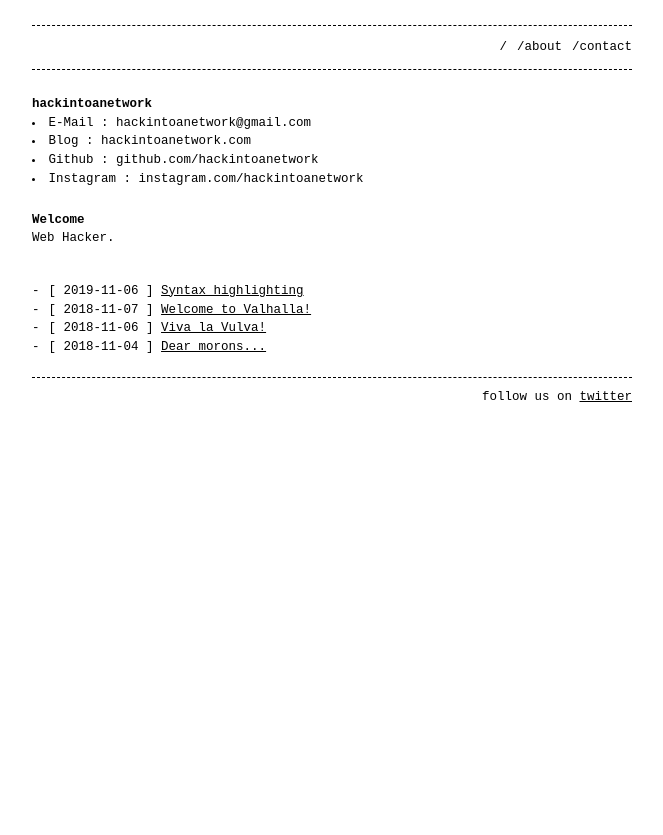
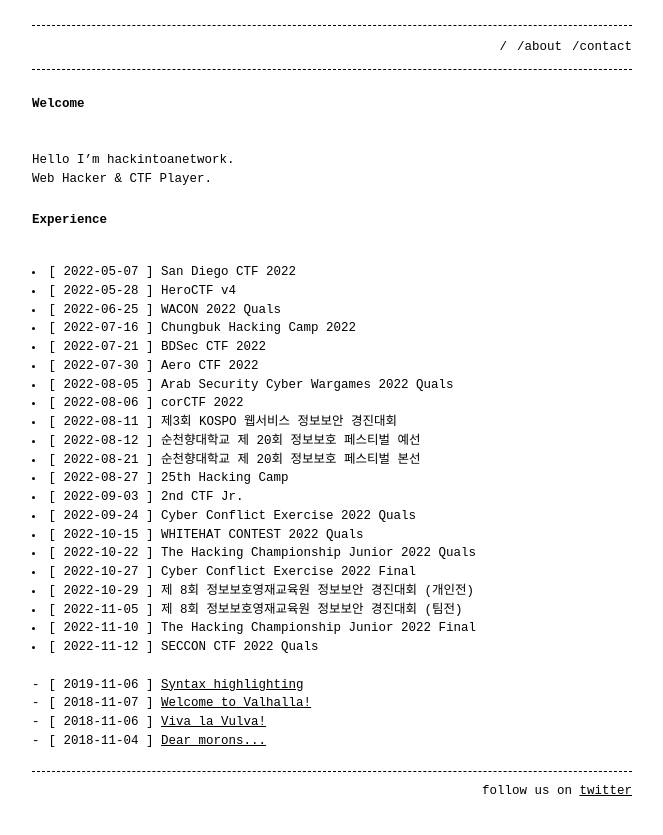
Before and after one commit to hackintoanetwork/hackintoanetwork.github.io, a Jekyll site: the page built from index.md, in a window 1280 px wide. Shown: the top 835 px of the page, without its empty margins (308-971 px from the left). Built offline with Jekyll 4.4.1, drawn with Linux system fonts in a browser that asks for light colours.

Commit message:
Update index.md

```diff
--- a/index.md
+++ b/index.md
@@ -4,13 +4,31 @@ layout: home
 permalink: /
 ---
 
-# hackintoanetwork
+# Welcome
+<br>
+Hello I'm hackintoanetwork.
+Web Hacker & CTF Player.
 
-<li>E-Mail : hackintoanetwork@gmail.com</li>
-<li>Blog : hackintoanetwork.com</li>
-<li>Github : github.com/hackintoanetwork</li>
-<li>Instagram : instagram.com/hackintoanetwork</li>
-
-# Welcome
-
-Web Hacker.
+# Experience
+<br>
+<li>[ 2022-05-07 ] San Diego CTF 2022</li>
+<li>[ 2022-05-28 ] HeroCTF v4</li>
+<li>[ 2022-06-25 ] WACON 2022 Quals</li>
+<li>[ 2022-07-16 ] Chungbuk Hacking Camp 2022</li>
+<li>[ 2022-07-21 ] BDSec CTF 2022</li>
+<li>[ 2022-07-30 ] Aero CTF 2022</li>
+<li>[ 2022-08-05 ] Arab Security Cyber Wargames 2022 Quals</li>
+<li>[ 2022-08-06 ] corCTF 2022</li>
+<li>[ 2022-08-11 ] 제3회 KOSPO 웹서비스 정보보안 경진대회</li>
+<li>[ 2022-08-12 ] 순천향대학교 제 20회 정보보호 페스티벌 예선</li>
+<li>[ 2022-08-21 ] 순천향대학교 제 20회 정보보호 페스티벌 본선</li>
+<li>[ 2022-08-27 ] 25th Hacking Camp</li>
+<li>[ 2022-09-03 ] 2nd CTF Jr.</li>
+<li>[ 2022-09-24 ] Cyber Conflict Exercise 2022 Quals</li>
+<li>[ 2022-10-15 ] WHITEHAT CONTEST 2022 Quals</li>
+<li>[ 2022-10-22 ] The Hacking Championship Junior 2022 Quals</li>
+<li>[ 2022-10-27 ] Cyber Conflict Exercise 2022 Final</li>
+<li>[ 2022-10-29 ] 제 8회 정보보호영재교육원 정보보안 경진대회 (개인전)</li>
+<li>[ 2022-11-05 ] 제 8회 정보보호영재교육원 정보보안 경진대회 (팀전)</li>
+<li>[ 2022-11-10 ] The Hacking Championship Junior 2022 Final</li>
+<li>[ 2022-11-12 ] SECCON CTF 2022 Quals</li>
```
